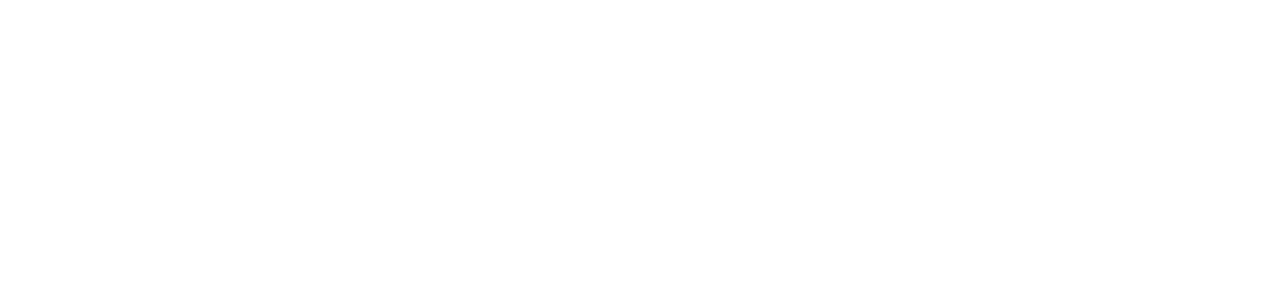
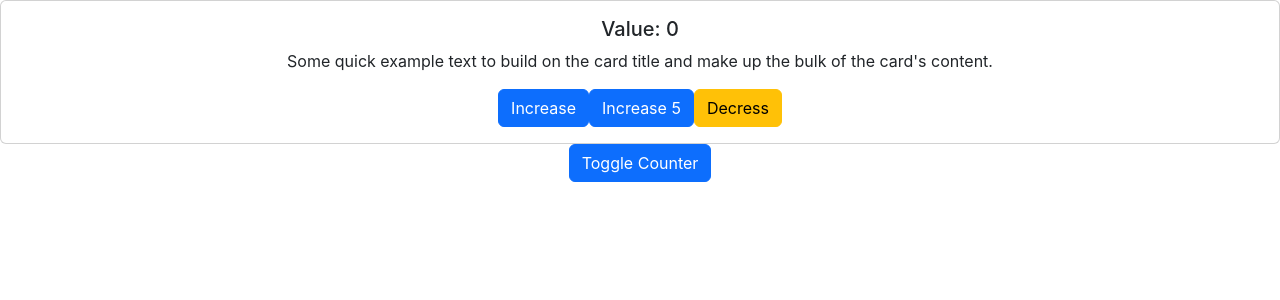
Before and after one commit to gostgmaer/udemytotorial, a React (Create React App) app: page /redux-counter in a window 1280 px wide. Before the commit this address had no page. Shown: the top 300 px of the page. Built offline with nearby package versions, Linux system fonts and the light colour scheme.

Commit message:
uses multiple peaces data

```diff
--- a/package.json
+++ b/package.json
@@ -15,8 +15,10 @@
     "react-chartjs-2": "^5.2.0",
     "react-dom": "^18.2.0",
     "react-icons": "^4.7.1",
+    "react-redux": "^8.0.5",
     "react-router-dom": "^6.7.0",
     "react-scripts": "5.0.1",
+    "redux": "^4.2.1",
     "sass": "^1.57.1",
     "web-vitals": "^2.1.4"
   },
--- /dev/null
+++ b/src/Componets/ReduxCounter/ReduxCounter.jsx
@@ -0,0 +1,41 @@
+import React from "react";
+import { useDispatch, useSelector } from "react-redux";
+
+const ReduxCounter = () => {
+  const counter = useSelector((state) => state.count);
+  const show = useSelector((state)=>state.showCounter)
+  const dispatch = useDispatch();
+  return (
+    <div className="ReduxCounter">
+      <div className="card">
+       {show&& <div className="card-body">
+          <h5 className="card-title">Value: {counter}</h5>
+          <p className="card-text">
+            Some quick example text to build on the card title and make up the
+            bulk of the card's content.
+          </p>
+          <button
+            className="btn btn-primary"
+            onClick={() => dispatch({ type: "inc" })}>
+            Increase
+          </button>
+          <button
+            className="btn btn-primary"
+            onClick={() => dispatch({ type: "incr",amount:5 })}>
+            Increase 5
+          </button>
+          <button
+            onClick={() => dispatch({ type: "dec" })}
+            className="btn btn-warning">
+            Decress
+          </button>
+        </div>}
+      </div>
+      <button  onClick={() => dispatch({ type: "toggle" })} className="btn btn-primary" type="button" >
+   Toggle Counter
+  </button>
+    </div>
+  );
+};
+
+export default ReduxCounter;
--- a/src/RouterElements/RoutingPage.jsx
+++ b/src/RouterElements/RoutingPage.jsx
@@ -4,6 +4,7 @@
 import Login from '../Componets/Login/Login';
 import LoginPage from '../Componets/Login/Login/Login';
 import MovieData from '../Componets/MovieData/MovieData';
+import ReduxCounter from '../Componets/ReduxCounter/ReduxCounter';
 import Simple from '../Componets/Simple';
 import Expenses from '../Componets/SimpleExpalses/Expenses';
 import UpdateInAction from '../Componets/UpdateInAction/UpdateInAction';
@@ -24,6 +25,7 @@
         <Route path='/login-page' element={<LoginPage></LoginPage>}></Route>
         <Route path='/movielist' element={<MovieData></MovieData>}></Route>
         <Route path='/pageupdate' element={<UpdateInAction></UpdateInAction>}></Route>
+        <Route path='/redux-counter' element={<ReduxCounter></ReduxCounter>}></Route>
         <Route path='/new-expense' element={<AssignmentExpense></AssignmentExpense>}></Route>
     </Routes>
   )
--- a/src/index.js
+++ b/src/index.js
@@ -1,17 +1,23 @@
-import React from 'react';
-import ReactDOM from 'react-dom/client';
-import './index.css';
-import App from './App';
+import React from "react";
+import ReactDOM from "react-dom/client";
+import "./index.css";
+import App from "./App";
 import { BrowserRouter } from "react-router-dom";
-import reportWebVitals from './reportWebVitals';
-import { AppProvider } from './Context/GlobalCOntext';
+import reportWebVitals from "./reportWebVitals";
+import { AppProvider } from "./Context/GlobalCOntext";
+import { Provider } from "react-redux";
+import store from "./store/index";
 
-const root = ReactDOM.createRoot(document.getElementById('root'));
+const root = ReactDOM.createRoot(document.getElementById("root"));
 root.render(
   <React.StrictMode>
-    <AppProvider>
-    <BrowserRouter>
-    <App /></BrowserRouter></AppProvider>
+    <Provider store={store}>
+      <AppProvider>
+        <BrowserRouter>
+          <App />
+        </BrowserRouter>
+      </AppProvider>
+    </Provider>
   </React.StrictMode>
 );
 
--- /dev/null
+++ b/src/store/index.js
@@ -0,0 +1,21 @@
+const { createStore } = require("redux");
+
+const initialState = { count: 0, showCounter: true };
+const counterReducer = (state = initialState, action) => {
+  if (action.type === "inc") {
+    return { count: state.count + 1, showCounter: state.showCounter };
+  }
+  if (action.type === "dec") {
+    return { count: state.count - 1,showCounter: state.showCounter };
+  }
+  if (action.type === "incr") {
+    return { count: state.count + action.amount,showCounter: state.showCounter };
+  }
+  if (action.type === "toggle") {
+    return { showCounter: !state.showCounter, count: state.count };
+  }
+  return state;
+};
+
+const store = createStore(counterReducer);
+export default store;
```
Also changed, not shown: 1 other file (tests, documents, lock files or other folders).
